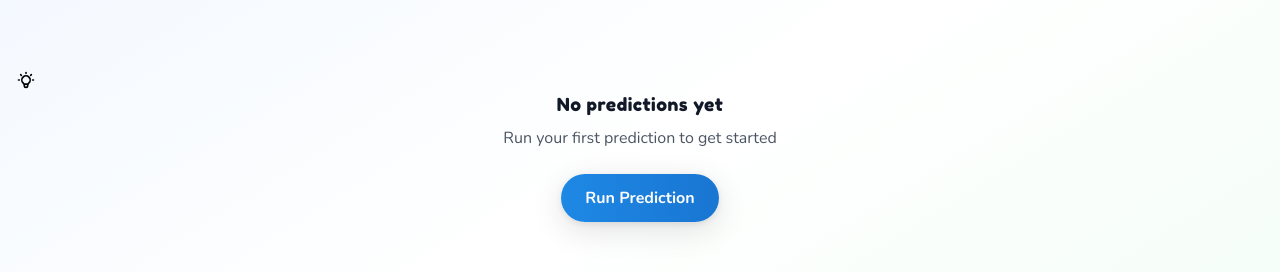
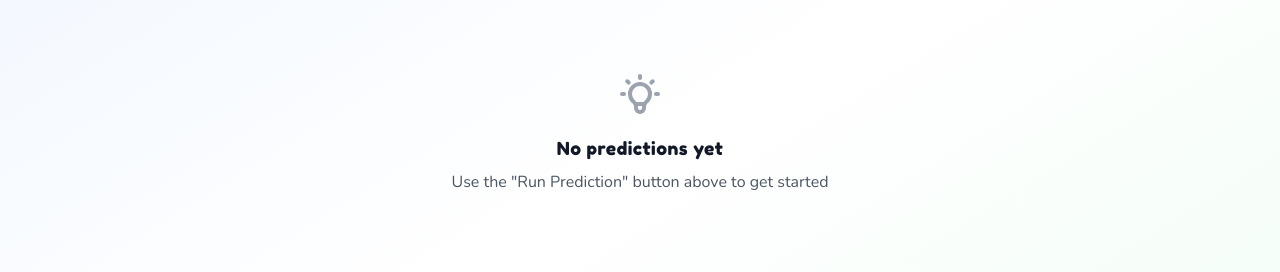
Before and after one commit to graceezhouu/gz_linelines_frontend, a Vue app: page /predictions in a window 1280 px wide. Shown: the part 242-514 px from the top of the page. Built offline with nearby package versions, Linux system fonts and the light colour scheme; no server answers.

Commit message:
predictions work

```diff
--- a/src/views/Predictions.vue
+++ b/src/views/Predictions.vue
@@ -55,12 +55,9 @@
 
     <!-- Empty State -->
     <div v-if="predictionsArray.length === 0 && !predictionStore.loading" class="text-center py-12">
-      <svg class="w-5 h-5" fill="none" stroke="currentColor" viewBox="0 0 24 24"><path stroke-linecap="round" stroke-linejoin="round" stroke-width="2" d="M9.663 17h4.673M12 3v1m6.364 1.636l-.707.707M21 12h-1M4 12H3m3.343-5.657l-.707-.707m2.828 9.9a5 5 0 117.072 0l-.548.547A3.374 3.374 0 0014 18.469V19a2 2 0 11-4 0v-.531c0-.895-.356-1.754-.988-2.386l-.548-.547z" /></svg>
+      <svg class="w-12 h-12 text-gray-400 mx-auto mb-4" fill="none" stroke="currentColor" viewBox="0 0 24 24"><path stroke-linecap="round" stroke-linejoin="round" stroke-width="2" d="M9.663 17h4.673M12 3v1m6.364 1.636l-.707.707M21 12h-1M4 12H3m3.343-5.657l-.707-.707m2.828 9.9a5 5 0 117.072 0l-.548.547A3.374 3.374 0 0014 18.469V19a2 2 0 11-4 0v-.531c0-.895-.356-1.754-.988-2.386l-.548-.547z" /></svg>
       <h3 class="text-lg font-medium text-gray-900 mb-2">No predictions yet</h3>
-      <p class="text-gray-600 mb-6">Run your first prediction to get started</p>
-      <button @click="showRunPredictionModal = true" class="btn-primary">
-        Run Prediction
-      </button>
+      <p class="text-gray-600">Use the "Run Prediction" button above to get started</p>
     </div>
 
     <!-- Loading State -->
```
